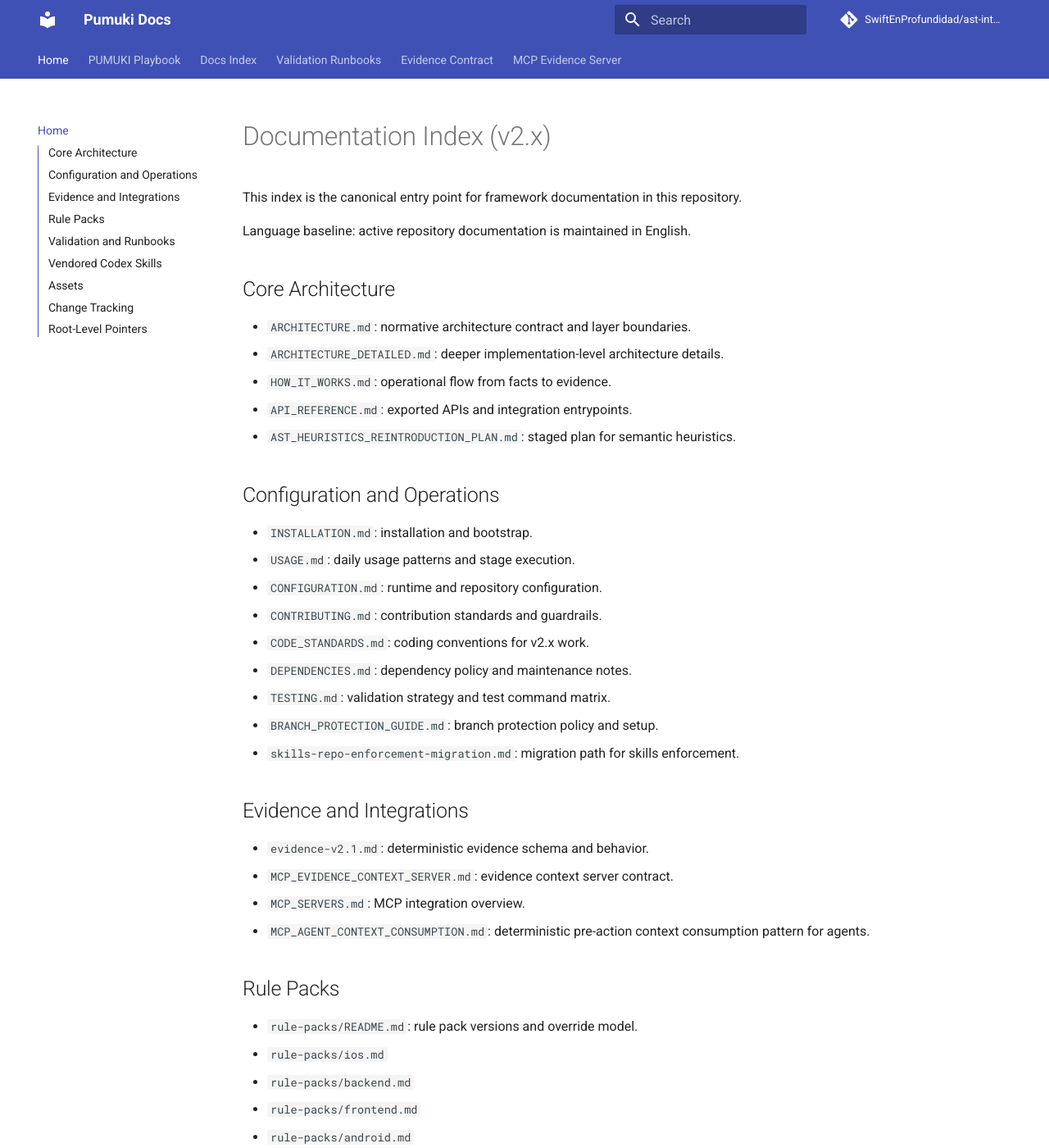
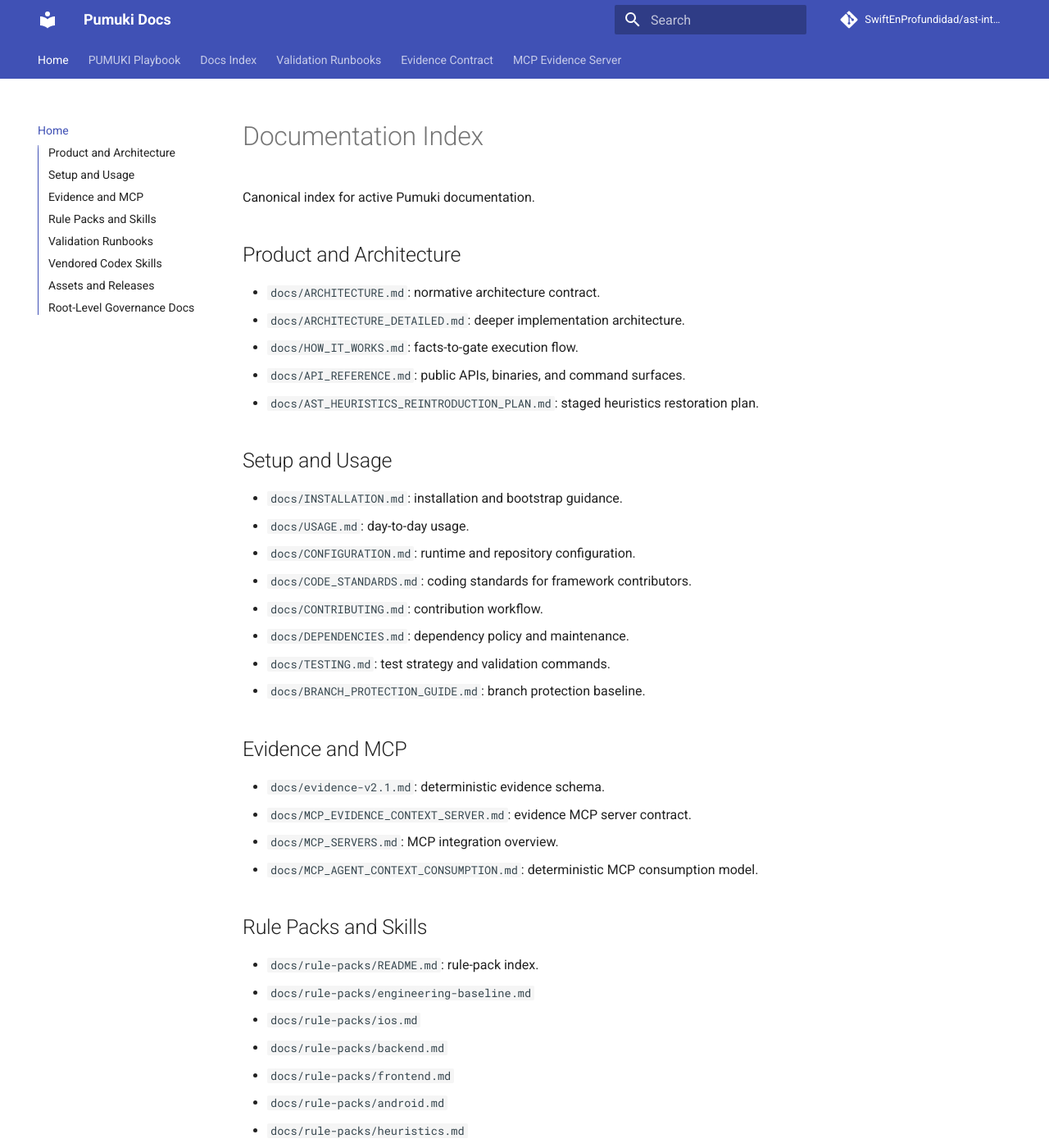
Before and after one commit to SwiftEnProfundidad/ast-intelligence-hooks, an MkDocs documentation site: the page built from docs/README.md, in a window 1280 px wide and 1400 px high. Shown: the whole window at 82% size. Built offline with MkDocs 1.6.1 and Material for MkDocs 9.7.7, drawn with Linux system fonts in a browser that asks for light colours; comment, search, counter and statistics services are not loaded; some of the changed text lies outside the part shown.

Commit message:
docs: streamline official markdown set and clean repository layout

```diff
--- a/docs/README.md
+++ b/docs/README.md
@@ -1,79 +1,75 @@
-# Documentation Index (v2.x)
+# Documentation Index
 
-This index is the canonical entry point for framework documentation in this repository.
+Canonical index for active Pumuki documentation.
 
-Language baseline: active repository documentation is maintained in English.
+## Product and Architecture
 
-## Core Architecture
+- `docs/ARCHITECTURE.md`: normative architecture contract.
+- `docs/ARCHITECTURE_DETAILED.md`: deeper implementation architecture.
+- `docs/HOW_IT_WORKS.md`: facts-to-gate execution flow.
+- `docs/API_REFERENCE.md`: public APIs, binaries, and command surfaces.
+- `docs/AST_HEURISTICS_REINTRODUCTION_PLAN.md`: staged heuristics restoration plan.
 
-- `ARCHITECTURE.md`: normative architecture contract and layer boundaries.
-- `ARCHITECTURE_DETAILED.md`: deeper implementation-level architecture details.
-- `HOW_IT_WORKS.md`: operational flow from facts to evidence.
-- `API_REFERENCE.md`: exported APIs and integration entrypoints.
-- `AST_HEURISTICS_REINTRODUCTION_PLAN.md`: staged plan for semantic heuristics.
+## Setup and Usage
 
-## Configuration and Operations
+- `docs/INSTALLATION.md`: installation and bootstrap guidance.
+- `docs/USAGE.md`: day-to-day usage.
+- `docs/CONFIGURATION.md`: runtime and repository configuration.
+- `docs/CODE_STANDARDS.md`: coding standards for framework contributors.
+- `docs/CONTRIBUTING.md`: contribution workflow.
+- `docs/DEPENDENCIES.md`: dependency policy and maintenance.
+- `docs/TESTING.md`: test strategy and validation commands.
+- `docs/BRANCH_PROTECTION_GUIDE.md`: branch protection baseline.
 
-- `INSTALLATION.md`: installation and bootstrap.
-- `USAGE.md`: daily usage patterns and stage execution.
-- `CONFIGURATION.md`: runtime and repository configuration.
-- `CONTRIBUTING.md`: contribution standards and guardrails.
-- `CODE_STANDARDS.md`: coding conventions for v2.x work.
-- `DEPENDENCIES.md`: dependency policy and maintenance notes.
-- `TESTING.md`: validation strategy and test command matrix.
-- `BRANCH_PROTECTION_GUIDE.md`: branch protection policy and setup.
-- `skills-repo-enforcement-migration.md`: migration path for skills enforcement.
+## Evidence and MCP
 
-## Evidence and Integrations
+- `docs/evidence-v2.1.md`: deterministic evidence schema.
+- `docs/MCP_EVIDENCE_CONTEXT_SERVER.md`: evidence MCP server contract.
+- `docs/MCP_SERVERS.md`: MCP integration overview.
+- `docs/MCP_AGENT_CONTEXT_CONSUMPTION.md`: deterministic MCP consumption model.
 
-- `evidence-v2.1.md`: deterministic evidence schema and behavior.
-- `MCP_EVIDENCE_CONTEXT_SERVER.md`: evidence context server contract.
-- `MCP_SERVERS.md`: MCP integration overview.
-- `MCP_AGENT_CONTEXT_CONSUMPTION.md`: deterministic pre-action context consumption pattern for agents.
+## Rule Packs and Skills
 
-## Rule Packs
+- `docs/rule-packs/README.md`: rule-pack index.
+- `docs/rule-packs/engineering-baseline.md`
+- `docs/rule-packs/ios.md`
+- `docs/rule-packs/backend.md`
+- `docs/rule-packs/frontend.md`
+- `docs/rule-packs/android.md`
+- `docs/rule-packs/heuristics.md`
+- `docs/skills-repo-enforcement-migration.md`
 
-- `rule-packs/README.md`: rule pack versions and override model.
-- `rule-packs/ios.md`
-- `rule-packs/backend.md`
-- `rule-packs/frontend.md`
-- `rule-packs/android.md`
-- `rule-packs/heuristics.md`
+## Validation Runbooks
 
-## Validation and Runbooks
-
-- `validation/README.md`: validation docs policy.
-- `validation/consumer-ci-startup-failure-playbook.md`
-- `validation/adapter-hook-runtime-validation.md`
-- `validation/adapter-hook-runtime-local-report.md`
-- `validation/adapter-real-session-report-template.md`
-- `validation/enterprise-consumer-isolation-policy.md`
-- `validation/mock-consumer-integration-runbook.md`
-- `validation/github-support-ticket-template-startup-failure.md`
-- `validation/skills-rollout-consumer-repositories.md`
+- `docs/validation/README.md`: validation docs policy.
+- `docs/validation/consumer-ci-startup-failure-playbook.md`
+- `docs/validation/github-support-ticket-template-startup-failure.md`
+- `docs/validation/skills-rollout-consumer-repositories.md`
+- `docs/validation/adapter-hook-runtime-validation.md`
+- `docs/validation/adapter-hook-runtime-local-report.md`
+- `docs/validation/adapter-real-session-report-template.md`
+- `docs/validation/enterprise-consumer-isolation-policy.md`
+- `docs/validation/mock-consumer-integration-runbook.md`
 
 ## Vendored Codex Skills
 
-- `codex-skills/swift-concurrency.md`
-- `codex-skills/swiftui-expert-skill.md`
-- `codex-skills/windsurf-rules-android.md`
-- `codex-skills/windsurf-rules-backend.md`
-- `codex-skills/windsurf-rules-frontend.md`
-- `codex-skills/windsurf-rules-ios.md`
+- `docs/codex-skills/swift-concurrency.md`
+- `docs/codex-skills/swiftui-expert-skill.md`
+- `docs/codex-skills/windsurf-rules-android.md`
+- `docs/codex-skills/windsurf-rules-backend.md`
+- `docs/codex-skills/windsurf-rules-frontend.md`
+- `docs/codex-skills/windsurf-rules-ios.md`
 
-## Assets
+## Assets and Releases
 
-- `images/README.md`: visual asset inventory and usage notes.
+- `docs/images/README.md`
+- `docs/RELEASE_NOTES.md`
 
-## Change Tracking
+## Root-Level Governance Docs
 
-- `RELEASE_NOTES.md`: v2.x release notes and rollout checkpoints.
-
-## Root-Level Pointers
-
-- `README.md` (repository root) is the product-facing overview.
-- `ARCHITECTURE.md` (repository root) is a conceptual shortcut; use this index and `docs/ARCHITECTURE.md` for canonical references.
-- `CHANGELOG.md` (repository root) tracks top-level package changes for the active baseline.
-- `AGENTS.md` (repository root) defines repository execution constraints for coding agents.
-- `CLAUDE.md` (repository root) provides a concise agent profile aligned with repository policies.
-- `PUMUKI.md` (repository root) is the framework-facing manual entrypoint.
+- `README.md`
+- `ARCHITECTURE.md`
+- `CHANGELOG.md`
+- `AGENTS.md`
+- `CLAUDE.md`
+- `PUMUKI.md`
--- a/package.json
+++ b/package.json
@@ -58,6 +58,7 @@
     "ast:guard:logs": "bash scripts/hooks-system/bin/evidence-guard logs",
     "ast:check-version": "node scripts/hooks-system/bin/check-version.js",
     "framework:menu": "node bin/pumuki-framework.js",
+    "maintenance:library": "bash scripts/manage-library.sh",
     "validation:consumer-ci-artifacts": "npx --yes tsx@4.21.0 scripts/collect-consumer-ci-artifacts.ts",
     "validation:consumer-ci-auth-check": "npx --yes tsx@4.21.0 scripts/check-consumer-ci-auth.ts",
     "validation:consumer-workflow-lint": "npx --yes tsx@4.21.0 scripts/lint-consumer-workflows.ts",
```
Also changed, not shown: PUMUKI.md (+51 -162 lines), README.md (+100 -223 lines), 2 other files.
